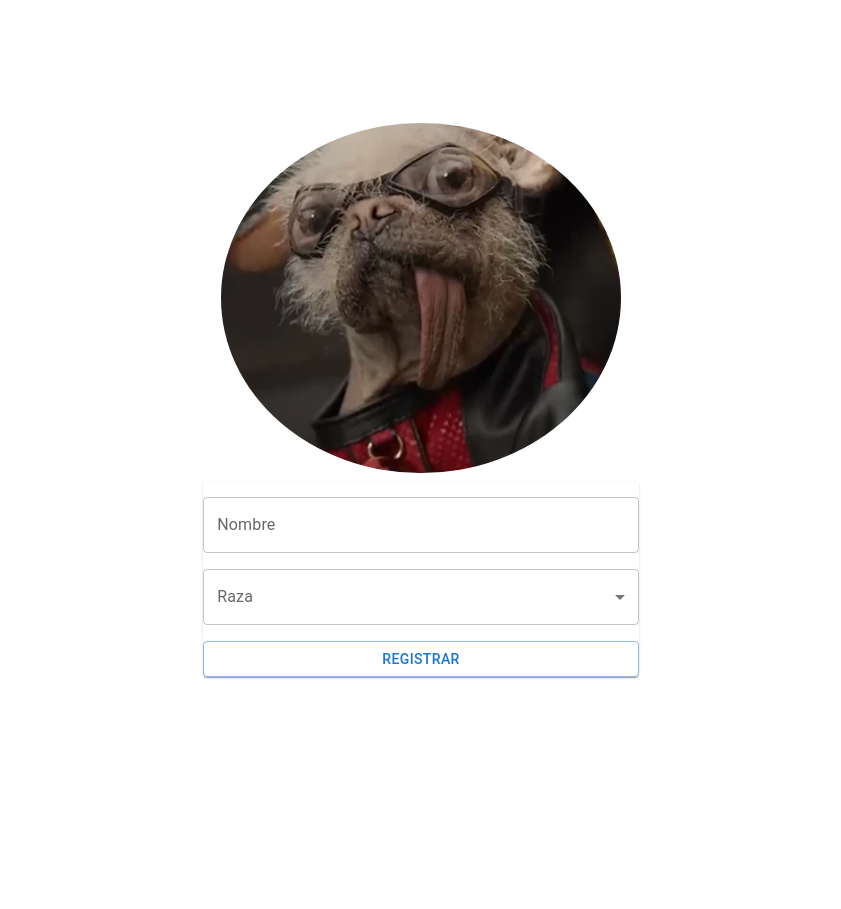
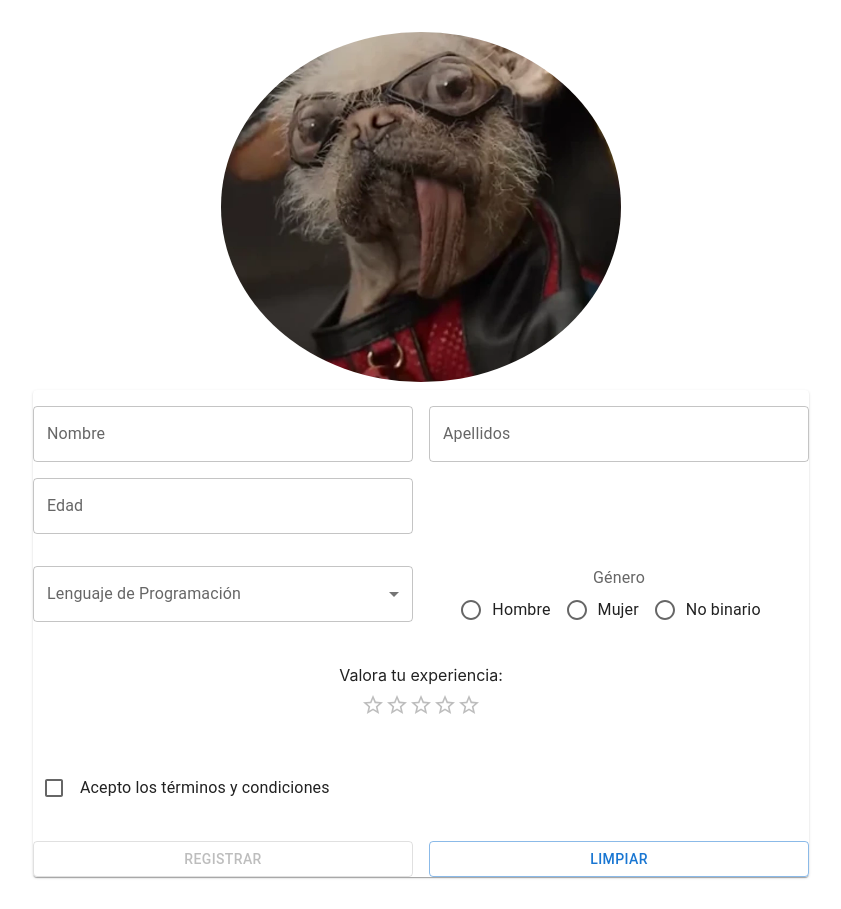
Before and after one commit to Pablo-Vega/Proyecto-React, a React (Vite) app: page / in a window 1280 px wide. Shown: the whole page, without its empty margins (219-1060 px from the left). Before the commit the page ends 800 px from the top, so only its background shows below. Built offline with nearby package versions, Linux system fonts and the light colour scheme.

Commit message:
Tarea finalizada

```diff
--- a/src/components/Formulario.jsx
+++ b/src/components/Formulario.jsx
@@ -1,33 +1,53 @@
 import React, { useState } from 'react';
 import Button from '@mui/material/Button';
-import Typography from '@mui/material/Typography';
 import Box from '@mui/material/Box';
 import Paper from '@mui/material/Paper';
 import Grid from '@mui/material/Grid';
 import TextField from '@mui/material/TextField';
 import Container from '@mui/material/Container';
+import Dialog from '@mui/material/Dialog';
+import DialogActions from '@mui/material/DialogActions';
+import DialogContent from '@mui/material/DialogContent';
+import DialogContentText from '@mui/material/DialogContentText';
+import DialogTitle from '@mui/material/DialogTitle';
+import FormControlLabel from '@mui/material/FormControlLabel';
+import Checkbox from '@mui/material/Checkbox';
+import Rating from '@mui/material/Rating';
+import Radio from '@mui/material/Radio';
+import RadioGroup from '@mui/material/RadioGroup';
 import FormControl from '@mui/material/FormControl';
-import InputLabel from '@mui/material/InputLabel';
+import FormLabel from '@mui/material/FormLabel';
 import Select from '@mui/material/Select';
 import MenuItem from '@mui/material/MenuItem';
+import InputLabel from '@mui/material/InputLabel';
 
 function FormRegistro() {
-  const [data, setData] = useState({ name: '', breed: '' });
-  const [selectedRaza, setSelectedRaza] = useState('');
+  const [data, setData] = useState({ name: '', brand: '' });
+  const [data2, setData2] = useState({ surname: '', brand: '' });
+  const [data4, setData4] = useState({ edad: '', brand: '' });
+  const [data5, setData5] = useState({ nacionalidad: '', brand: '' });
+  const [selectedLenguaje, setSelectedLenguaje] = useState('');
+  const [selectedGenero, setSelectedGenero] = useState('');
+  const [openDialog, setOpenDialog] = useState(false);
+  const [acceptedTerms, setAcceptedTerms] = useState(false);
+  const [rating, setRating] = useState(0);
 
+  // Función para manejar el envío del formulario
   const handleSubmit = (e) => {
     e.preventDefault();
+    setOpenDialog(true);
   };
 
-  const handleChangeName = (e) => {
-    setData({
-      ...data,
-      name: e.target.value
-    });
-  };
-
-  const handleSelectChange = (event) => {
-    setSelectedRaza(event.target.value);
+  // Función para limpiar todos los campos del formulario
+  const handleClear = () => {
+    setData({ name: '', brand: '' });
+    setData2({ surname: '', brand: '' });
+    setData4({ edad: '', brand: '' });
+    setData5({ nacionalidad: '', brand: '' });
+    setSelectedLenguaje('');
+    setSelectedGenero('');
+    setRating(0);
+    setAcceptedTerms(false);
   };
 
   return (
@@ -35,32 +55,101 @@ function FormRegistro() {
       <Paper elevation={1} square={false} sx={{ textAlign: 'center' }}>
         <Box component='form' onSubmit={handleSubmit}>
           <Grid container spacing={2}>
-            <Grid item xs={12}>
-              <TextField label='Nombre' variant='outlined' fullWidth value={data.name} onChange={handleChangeName} />
+            <Grid item xs={6}>
+              <TextField
+                label='Nombre'
+                variant='outlined'
+                fullWidth
+                value={data.name}
+                onChange={(e) => setData({ ...data, name: e.target.value })}
+              />
             </Grid>
-            <Grid item xs={12}>
+            <Grid item xs={6}>
+              <TextField
+                label='Apellidos'
+                variant='outlined'
+                fullWidth
+                value={data2.surname}
+                onChange={(e) => setData2({ ...data2, surname: e.target.value })}
+              />
+            </Grid>
+            <Grid item xs={6}>
+              <TextField label='Edad'variant='outlined' fullWidth value={data4.edad} onChange={(e) => setData4({ ...data4, edad: e.target.value })}
+              />
+            </Grid>
+          </Grid>
+
+          <Grid container spacing={2} mt={2}>
+            <Grid item xs={6}>
               <FormControl fullWidth>
-                <InputLabel id="select-raza-label">Raza</InputLabel>
-                <Select
-                  labelId="select-raza-label"
-                  id="select-raza"
-                  value={selectedRaza}
-                  onChange={handleSelectChange}
-                  label="Raza"
-                >
-                  <MenuItem value="perro">Perro</MenuItem>
-                  <MenuItem value="gato">Gato</MenuItem>
-                  <MenuItem value="hamster">Hamster</MenuItem>
-                  <MenuItem value="otro">Otro</MenuItem>
+                <InputLabel id="single-lenguaje-label">Lenguaje de Programación</InputLabel>
+                <Select labelId="single-lenguaje-label" id="single-lenguaje"  value={selectedLenguaje} onChange={(e) => setSelectedLenguaje(e.target.value)}>
+                  <MenuItem value="JavaScript">JavaScript</MenuItem>
+                  <MenuItem value="Python">Python</MenuItem>
+                  <MenuItem value="Java">Java</MenuItem>
+                  <MenuItem value="C++">C++</MenuItem>
+                  <MenuItem value="Ruby">Ruby</MenuItem>
                 </Select>
               </FormControl>
             </Grid>
+
+            <Grid item xs={6}>
+              <FormControl component="fieldset">
+                <FormLabel component="legend">Género</FormLabel>
+                <RadioGroup row value={selectedGenero} onChange={(e) => setSelectedGenero(e.target.value)}>
+                  <FormControlLabel value="Hombre" control={<Radio />} label="Hombre" />
+                  <FormControlLabel value="Mujer" control={<Radio />} label="Mujer" />
+                  <FormControlLabel value="No binario" control={<Radio />} label="No binario" />
+                </RadioGroup>
+              </FormControl>
+            </Grid>
+          </Grid>
+
+          <Grid container spacing={2} mt={2}>
             <Grid item xs={12}>
-              <Button variant='outlined' fullWidth type='submit'>Registrar</Button>
+              <Box component="fieldset" borderColor="transparent">
+                <legend>Valora tu experiencia:</legend>
+                <Rating name="simple-controlled" value={rating} onChange={(newValue) => setRating(newValue)}/>
+              </Box>
+            </Grid>
+          </Grid>
+
+          <Grid container spacing={2} alignItems="center" mt={2}>
+            <Grid item>
+              <Checkbox checked={acceptedTerms} onChange={(e) => setAcceptedTerms(e.target.checked)} />
+            </Grid>
+            <Grid item>
+              <FormControlLabel control={<></>} label="Acepto los términos y condiciones"/>
+            </Grid>
+          </Grid>
+
+          <Grid container spacing={2} mt={2}>
+            <Grid item xs={6}>
+              <Button variant='outlined' fullWidth type='submit' disabled={!acceptedTerms}>
+                Registrar
+              </Button>
+            </Grid>
+            <Grid item xs={6}>
+              <Button variant='outlined' fullWidth onClick={handleClear}>
+                Limpiar
+              </Button>
             </Grid>
           </Grid>
         </Box>
       </Paper>
+
+      <Dialog open={openDialog} onClose={() => setOpenDialog(false)}>
+        <DialogTitle>Confirmación</DialogTitle>
+        <DialogContent>
+          <DialogContentText>
+            ¿Estás de acuerdo con enviar este formulario?
+          </DialogContentText>
+        </DialogContent>
+        <DialogActions>
+          <Button onClick={() => setOpenDialog(false)}>No</Button>
+          <Button onClick={() => setOpenDialog(false)} autoFocus>Sí</Button>
+        </DialogActions>
+      </Dialog>
     </Container>
   );
 }
```
Also changed, not shown: src/components/Ficha.jsx (+0 -27 lines).
